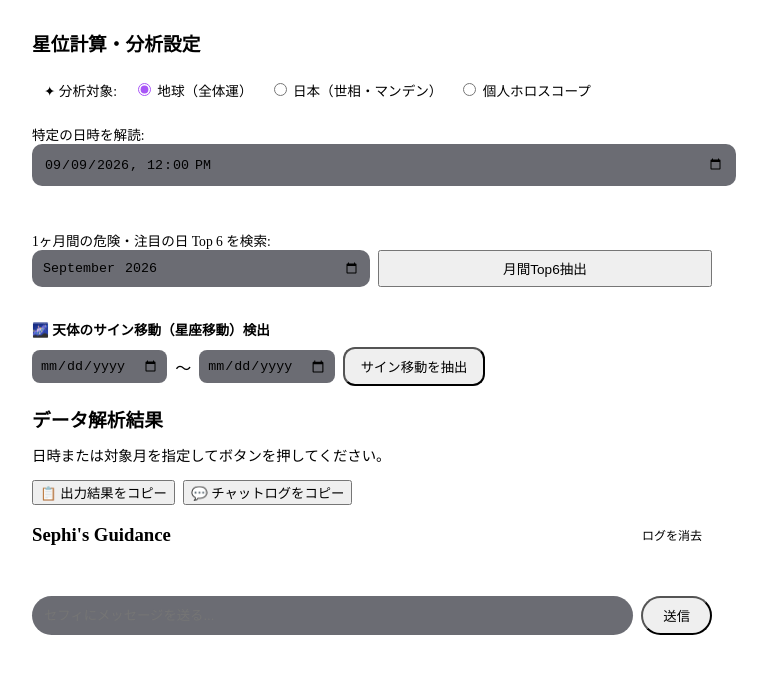
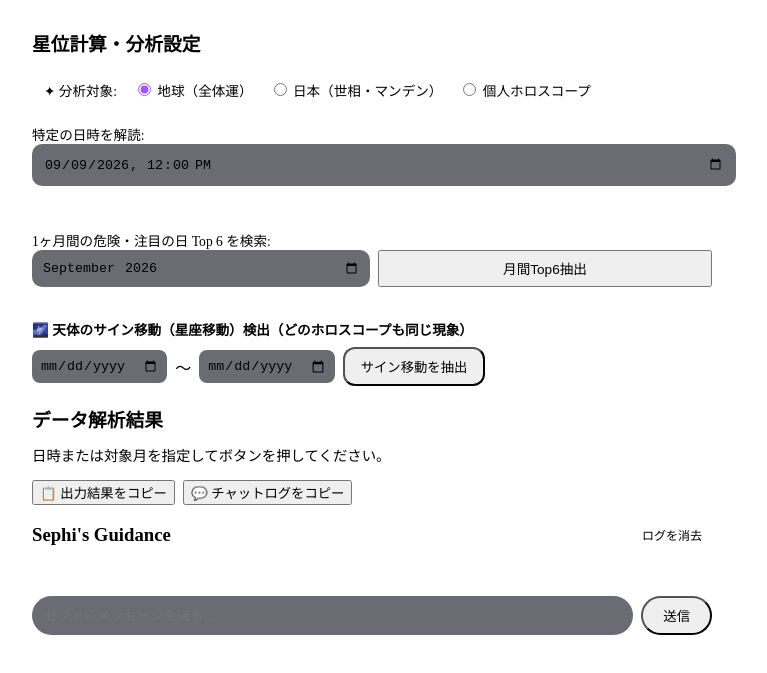
Before and after one commit to my-jamie-bot/SEPHI-ASTRA-app, a website with bundled scripts: page index.html in a window 1280 px wide. Shown: the part 119-792 px from the top of the page, without its empty margins (268-1035 px from the left). Built offline with nearby package versions, Linux system fonts and the light colour scheme.

Commit message:
Add files via upload

```diff
--- a/index.html
+++ b/index.html
@@ -112,7 +112,7 @@
       <!-- 天体のサイン移動（イングレス）検出グループ -->
       <div id="sign-input-group">
         <label style="display: block; margin-bottom: 8px; font-weight: bold; font-size: 0.85rem; color: var(--text-secondary);">
-          🌌 天体のサイン移動（星座移動）検出
+          🌌 天体のサイン移動（星座移動）検出（どのホロスコープも同じ現象）
         </label>
         <div style="display: flex; gap: 8px; align-items: center; flex-wrap: wrap;">
           <input type="date" id="sign-start-date" style="padding: 8px; border-radius: 8px; background: rgba(9, 10, 22, 0.6); border: 1px solid var(--glass-border); color: var(--text-primary);">
```
